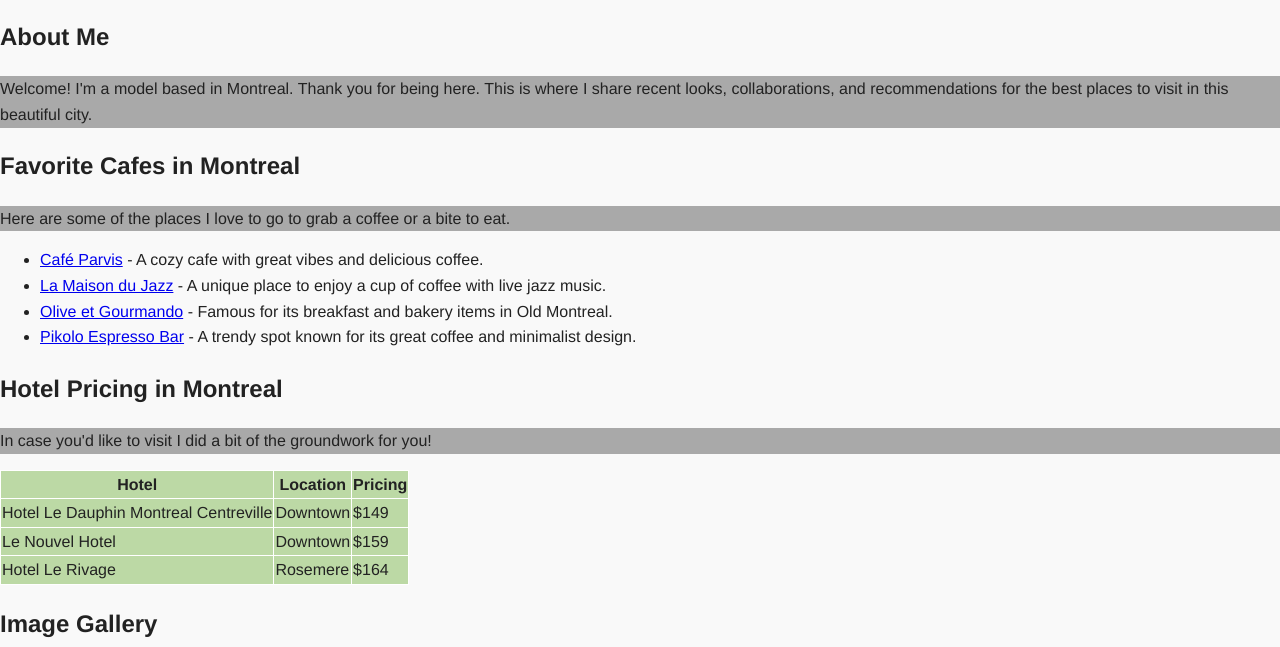
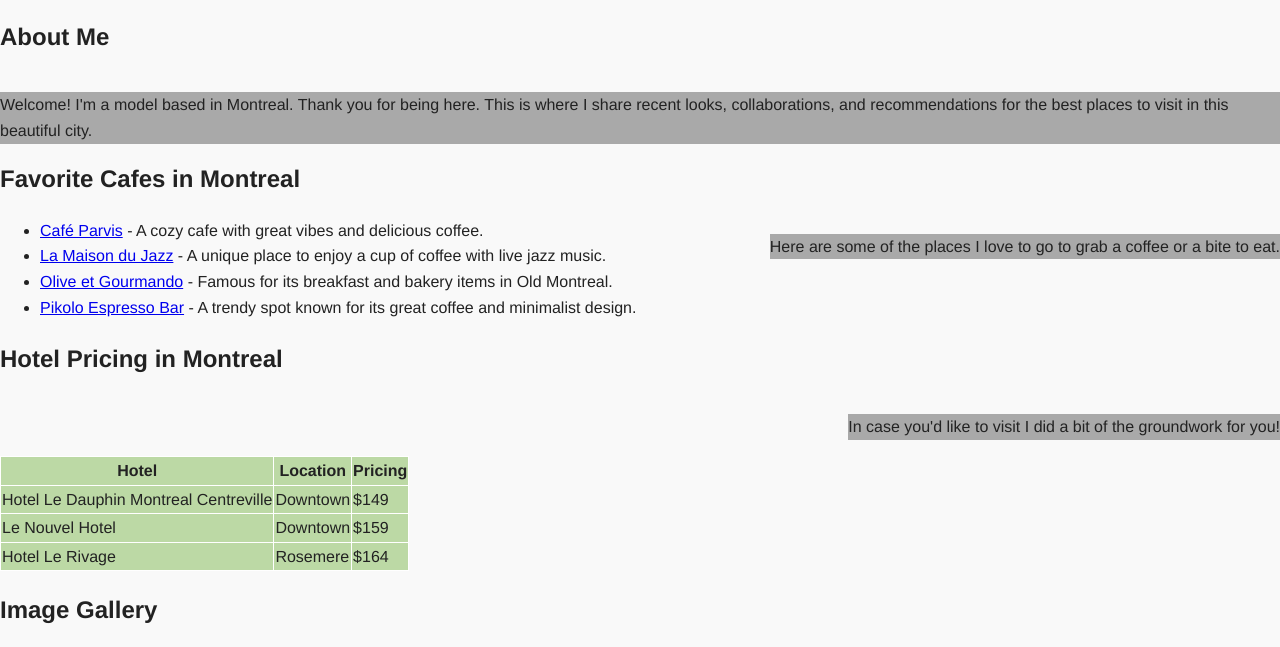
Before and after one commit to rogueunicorn/rogueunicorn.github.io, a plain HTML site: page index.html in a window 1280 px wide. Shown: the part 76-723 px from the top of the page. Drawn offline with Linux system fonts and the light colour scheme.

Commit message:
Update style.css

```diff
--- a/style.css
+++ b/style.css
@@ -5,5 +5,6 @@ body {font-family: 'Helvetica Neue', sans-serif;
             background-color: #f9f9f9;
             color: #222;
             line-height: 1.6;}
-.highlighted{background-color: darkgray;}
+.highlighted{background-color: darkgray;
+float: right;}
 #About{background-color: green;}
```
